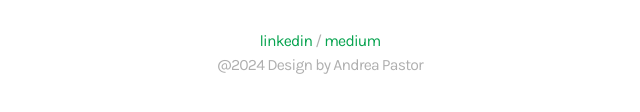
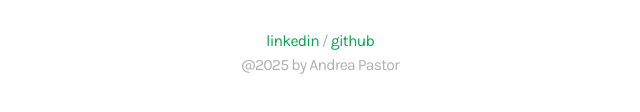
Before and after one commit to andreapastorp/portfolio, a plain HTML site: page public/html/about.html in a window 1280 px wide. Shown: the part 1840-1952 px from the top of the page, 320-960 px from the left. Drawn offline with nearby package versions, Linux system fonts and the light colour scheme; a web font is replaced by a local one.

Commit message:
Update tags and add github link

```diff
--- a/public/html/about.html
+++ b/public/html/about.html
@@ -3,9 +3,9 @@
   <head>
     <!-- Meta tags -->
     <meta charset="utf-8">
-    <title>Andrea Pastor - Service Design Portfolio</title>
-    <meta name="description" content="I’m Andrea pastor, a service designer with a background in business and experience designing digital products. This is my Service Design Portfolio.">
-    <meta name="keywords" content="Service, Design, Designer, Portfolio, Digital, Technology, Business, Product, Manager, Experience, UX, designer, solution">
+    <title>Andrea Pastor - Product Management Portfolio</title>
+    <meta name="description" content="I'm Andrea Pastor, a product manager who transforms complex challenges into scalable solutions. With 7+ years in fintech, healthcare SaaS, and platform ecosystems, I focus on outcomes and strategy. This is my portfolio.">
+    <meta name="keywords" content="Product Manager, Product Management, Strategy, Fintech, SaaS, API, Platform, Technical, Portfolio, Business, Growth, Analytics, B2B">
 
     <!-- favicon -->
     <link rel="apple-touch-icon" sizes="180x180" href="/static/favicon/apple-touch-icon.png">
@@ -203,10 +203,10 @@ Andrea Pastor - Product and Design portfolio
             <div class="social">
               <p class="caption">
                 <a target="_blank" href="https://www.linkedin.com/in/andreapastorp/">linkedin</a> /
-                <a target="_blank" href="https://medium.com/@andreapastorp">medium</a>
+                <a target="_blank" href="https://github.com/andreapastorp">github</a>
               </p>
             </div>
-            <p class="caption">@2024 Design by Andrea Pastor</p>
+            <p class="caption">@2025 by Andrea Pastor</p>
 
           </div>
         </div>
```
Also changed, not shown: public/html/index.html (+5 -5 lines), public/html/projects/1-gerrard-street.html (+5 -5 lines), public/html/projects/2-connecting-roommates.html (+5 -5 lines), public/html/projects/3-twill-by-maersk.html (+5 -5 lines), public/html/projects/4-interbank.html (+5 -5 lines), public/templates/layout.html (+5 -5 lines).
